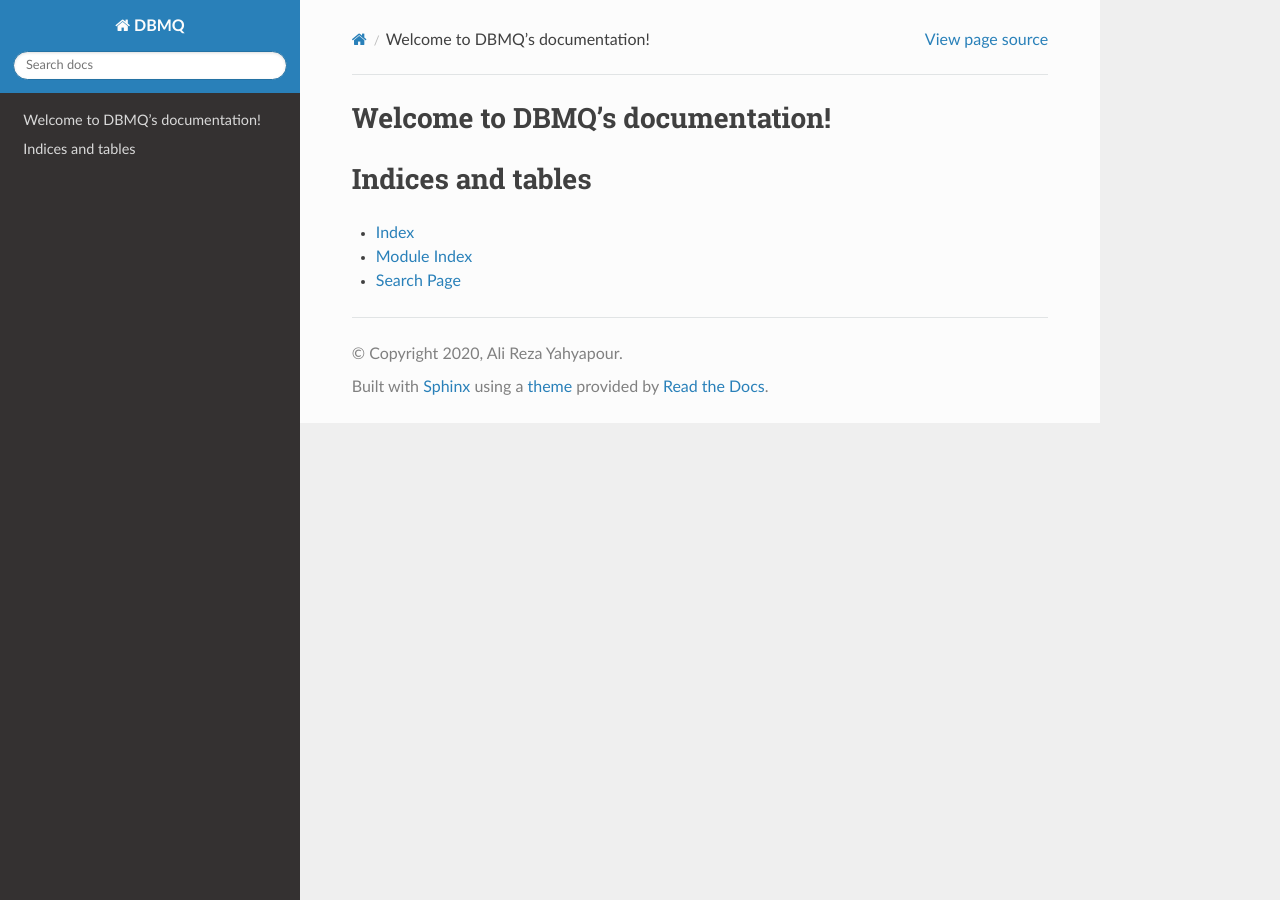
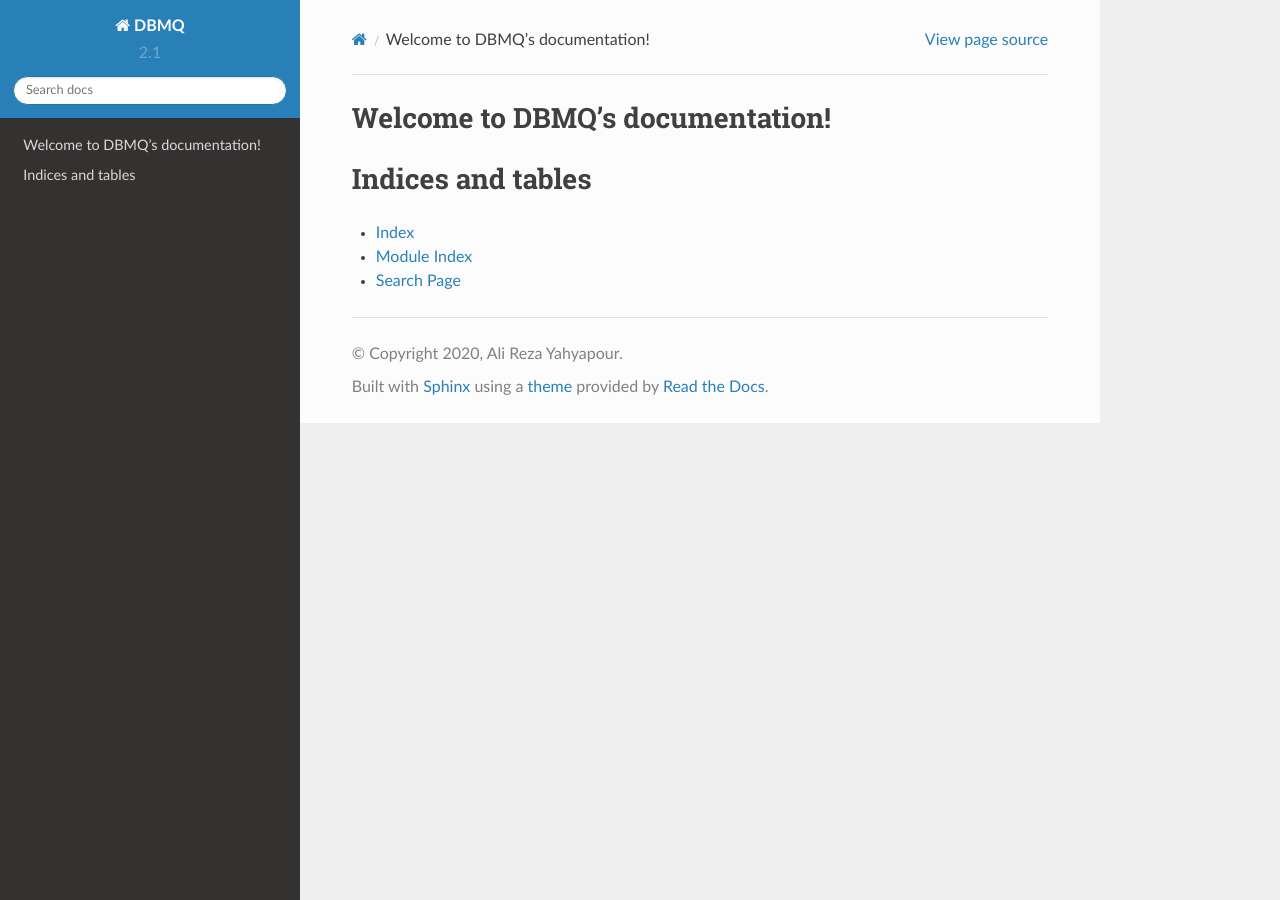
Before and after one commit to dbmqproject/dbmq, a Sphinx documentation site: the page built from docs/index.rst, in a window 1280 px wide. Built offline with Sphinx 7.4.7 and the Read the Docs theme 2.0.0, drawn with Linux system fonts in a browser that asks for light colours.

```diff
--- a/docs/conf.py
+++ b/docs/conf.py
@@ -22,7 +22,8 @@ copyright = '2020, Ali Reza Yahyapour'
 author = 'Ali Reza Yahyapour'
 
 # The full version, including alpha/beta/rc tags
-release = '[2.0]'
+version = '2.1'
+release = '2.1'
 
 
 # -- General configuration ---------------------------------------------------
@@ -32,7 +33,6 @@ release = '[2.0]'
 # ones.
 extensions = [
     'sphinx_rtd_theme',
-    'recommonmark',
 ]
 
 # Add any paths that contain templates here, relative to this directory.
@@ -50,6 +50,7 @@ exclude_patterns = ['_build', 'Thumbs.db', '.DS_Store']
 # a list of builtin themes.
 #
 html_theme = 'sphinx_rtd_theme'
+pygments_style = 'sphinx'
 
 # Add any paths that contain custom static files (such as style sheets) here,
 # relative to this directory. They are copied after the builtin static files,
```
